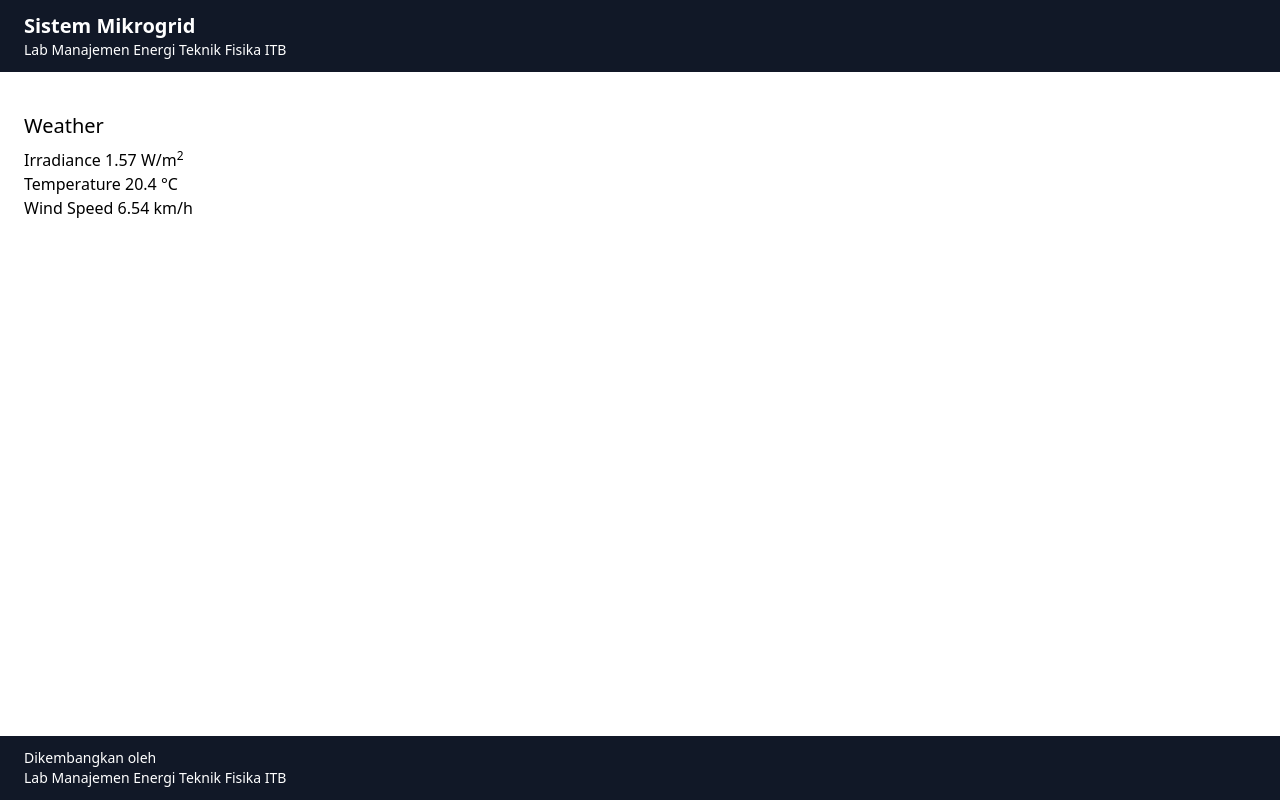
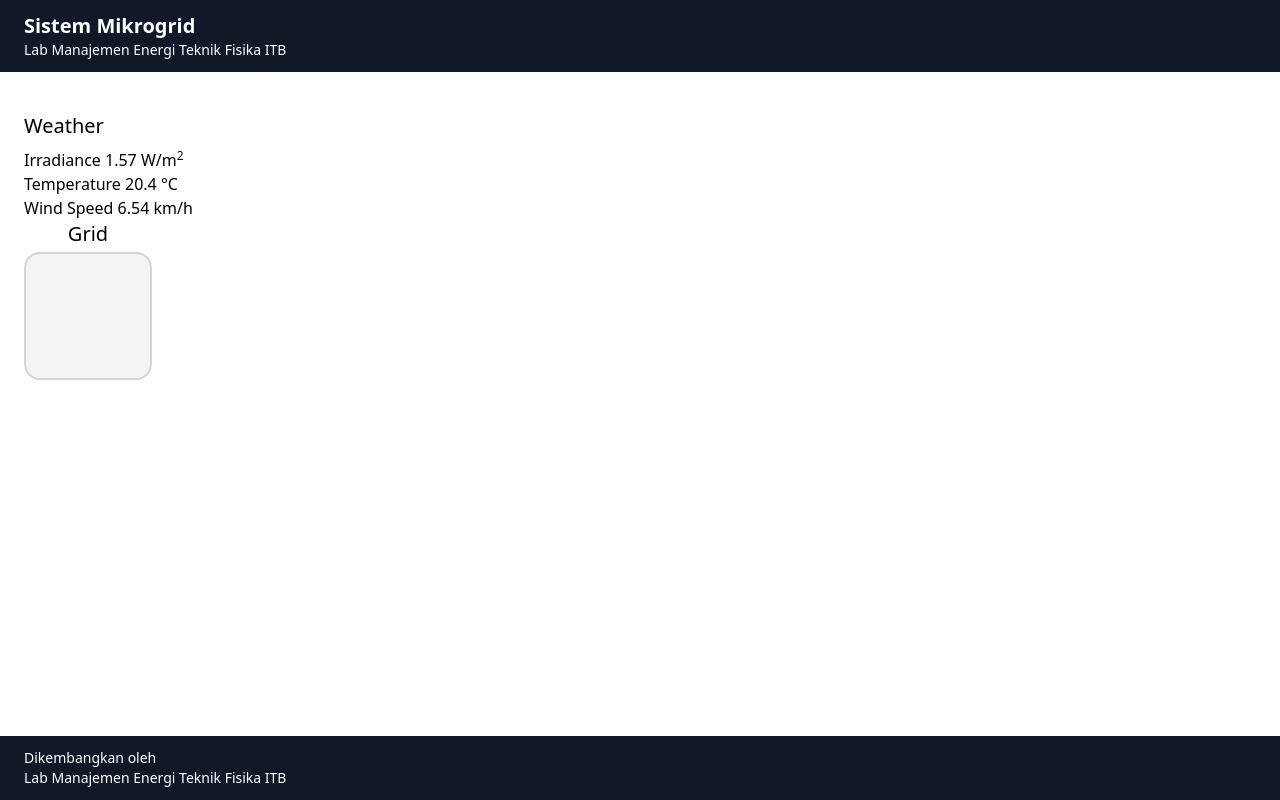
Before and after one commit to salehzaidan/mikrogrid-hmi, a Next.js app: page / in a window 1280 px wide. Built offline with nearby package versions, Linux system fonts and the light colour scheme; some icons are missing.

Commit message:
Create card component

```diff
--- /dev/null
+++ b/components/Card.tsx
@@ -0,0 +1,33 @@
+import { Icon } from '@iconify/react'
+
+const ICON = {
+  grid: 'icon-park-outline:signal-tower-one',
+  load: 'mdi:home-lightning-bolt',
+  pv: 'icon-park-outline:solar-energy',
+  battery: 'icon-park-outline:battery-charge',
+}
+
+const LABEL = {
+  grid: 'Grid',
+  load: 'Load',
+  pv: 'PV',
+  battery: 'BESS',
+}
+
+type CardProps = {
+  type: 'grid' | 'load' | 'pv' | 'battery'
+}
+
+function Card({ type }: CardProps) {
+  return (
+    <article className="w-fit">
+      <h3 className="text-center text-xl font-medium">{LABEL[type]}</h3>
+      <Icon
+        icon={ICON[type]}
+        className="mx-auto mt-1 h-32 w-32 rounded-2xl border-2 border-gray-300 bg-gray-100 p-4 text-blue-600"
+      />
+    </article>
+  )
+}
+
+export default Card
--- a/package.json
+++ b/package.json
@@ -11,6 +11,7 @@
     "react-dom": "^17.0.2"
   },
   "devDependencies": {
+    "@iconify/react": "^3.2.1",
     "@types/node": "17.0.4",
     "@types/react": "17.0.38",
     "autoprefixer": "^10.4.0",
--- a/pages/index.tsx
+++ b/pages/index.tsx
@@ -1,6 +1,7 @@
 import type { NextPage } from 'next'
 import Head from 'next/head'
 
+import Card from '../components/Card'
 import Footer from '../components/Footer'
 import Navbar from '../components/Navbar'
 
@@ -31,6 +32,10 @@ const Home: NextPage = () => {
             </div>
           </div>
         </section>
+
+        <section className="container mx-auto">
+          <Card type="grid" />
+        </section>
       </main>
       <Footer />
     </div>
```
Also changed, not shown: 1 other file (tests, documents, lock files or other folders).
